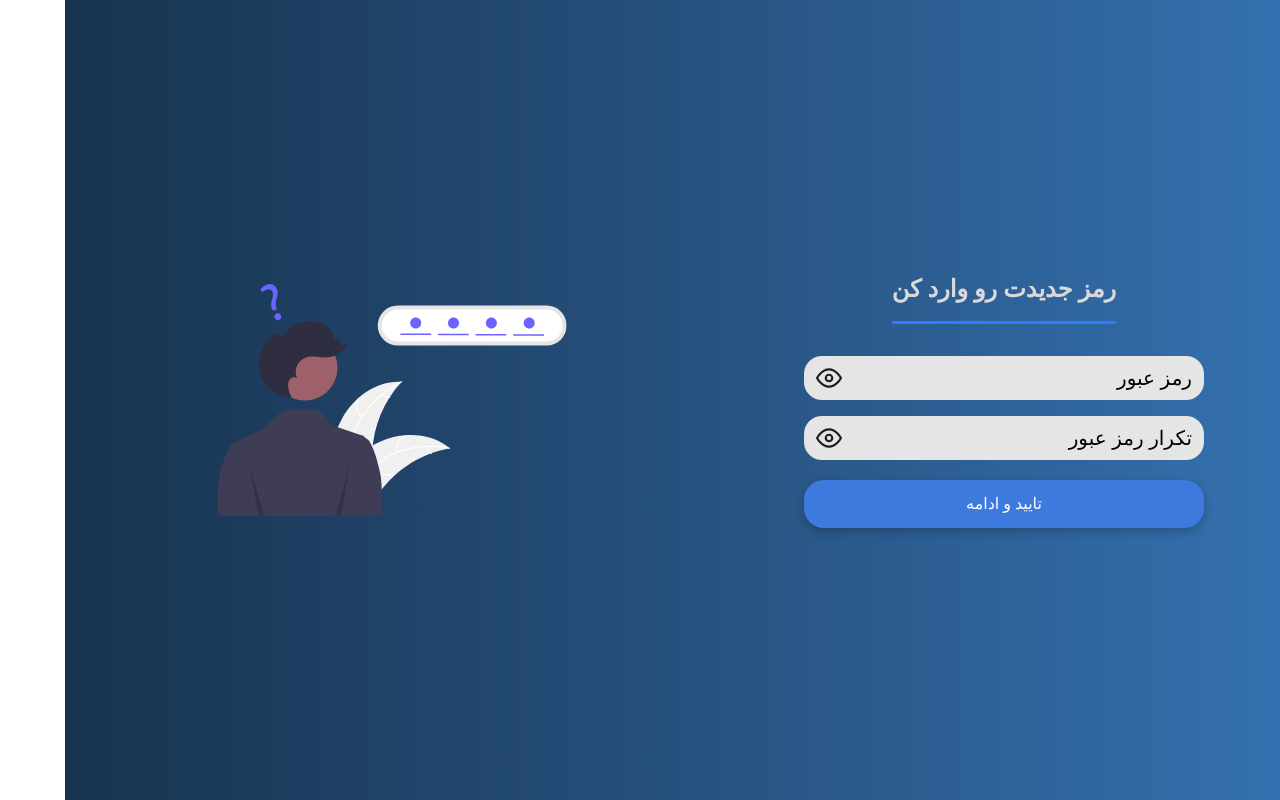
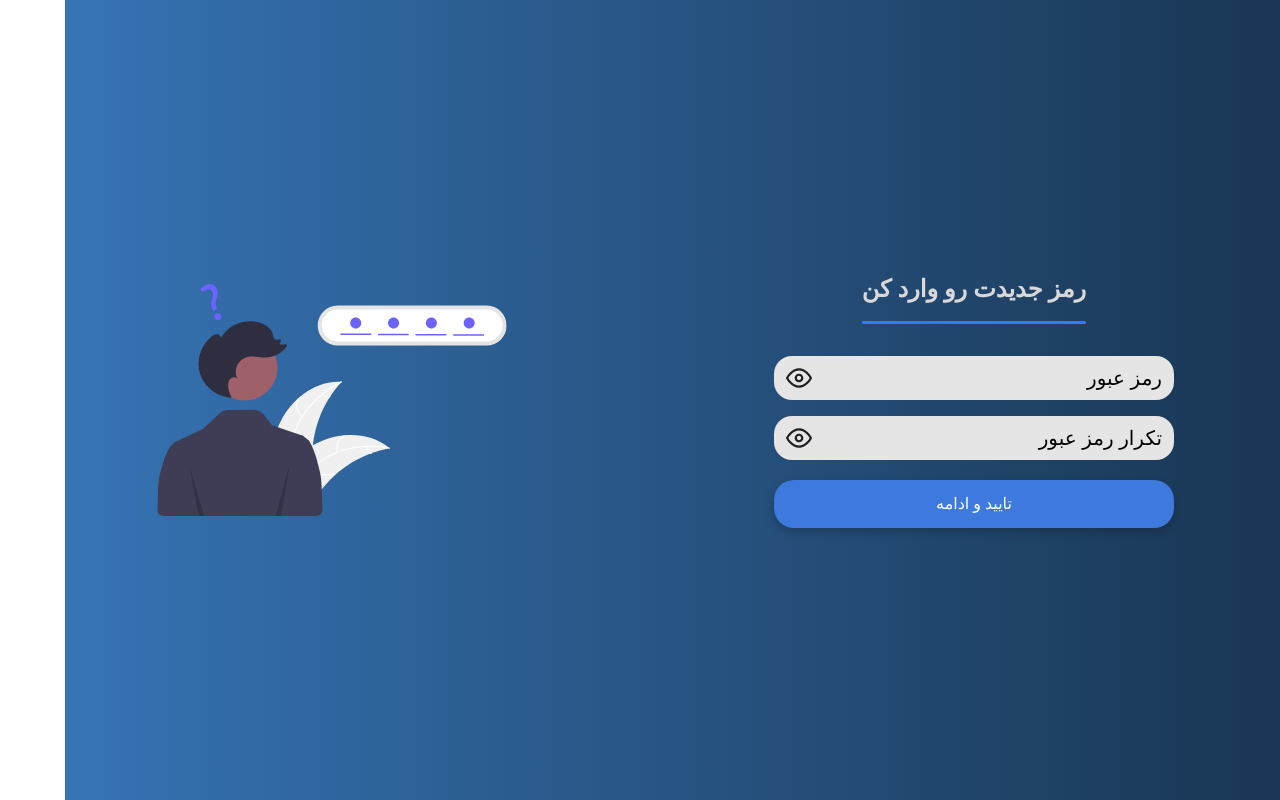
Before and after one commit to NiflheimDevs/FrontEnd, a React (Vite) app in the folder niflheim/: page /changepassword in a window 1280 px wide. Built offline with nearby package versions, Linux system fonts and the light colour scheme.

Commit message:
Feature(ForgetPass):Background

```diff
--- a/niflheim/src/pages/ChangePassword.tsx
+++ b/niflheim/src/pages/ChangePassword.tsx
@@ -64,7 +64,7 @@ const ChangePassword = () => {
           animate={{ opacity: 1, y: 0 }}
           exit={{ opacity: 0, y: -50 }}
           transition={{ duration: 0.3 }}
-          className="w-screen h-screen p-8 gap-[10vw] flex flex-col sm:py-100 md:py-0 py-0 md:flex-row justify-center items-center bg-gradient-to-r from-[#18334F] to-[#3674B5]"
+          className="w-screen h-screen p-8 gap-[10vw] flex flex-col sm:py-100 md:py-0 py-0 md:flex-row justify-center items-center bg-gradient-to-r from-[#3674B5] to-[#18334F]"
         >
           {/* Form Container */}
         <motion.div
@@ -168,7 +168,7 @@ const ChangePassword = () => {
             initial={{ opacity: 0, x: 50 }}
             animate={{ opacity: 1, x: 0 }}
             transition={{ duration: 0.4 }}
-            className="flex justify-center w-1/2 items-center mt-8 md:mt-0 md:ml-30"
+            className="flex justify-center w-1/2 items-center mt-8 md:mt-0 md:ml-15"
         >
             <object
               data={LadyPic}
--- a/niflheim/src/pages/ForgetPassword.tsx
+++ b/niflheim/src/pages/ForgetPassword.tsx
@@ -26,8 +26,8 @@ const ForgetPassword = () => {
     setIsValidPhone(validatePhone(value));
   };
    const handleCompleteClick = () => {
-      dispatcher(setMobileSession());
-      navigate('/verify');
+      // dispatcher(setMobileSession());
+      // navigate('/verify');
     };
 
   return (
@@ -116,7 +116,7 @@ const ForgetPassword = () => {
           />
         </motion.div>
       </motion.div>
-      </AnimatePresence>
+    </AnimatePresence>
   );
 };
 
```
